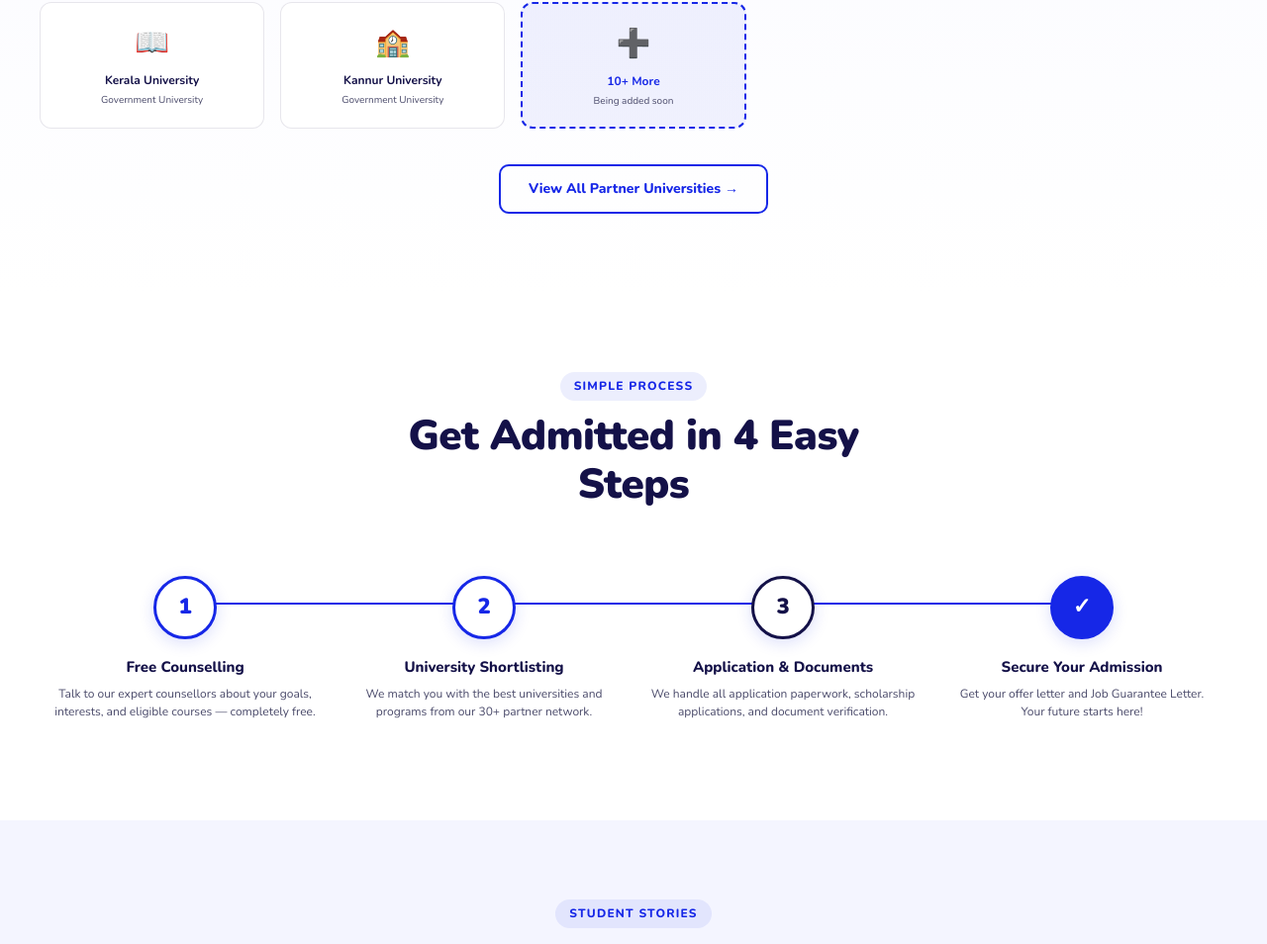
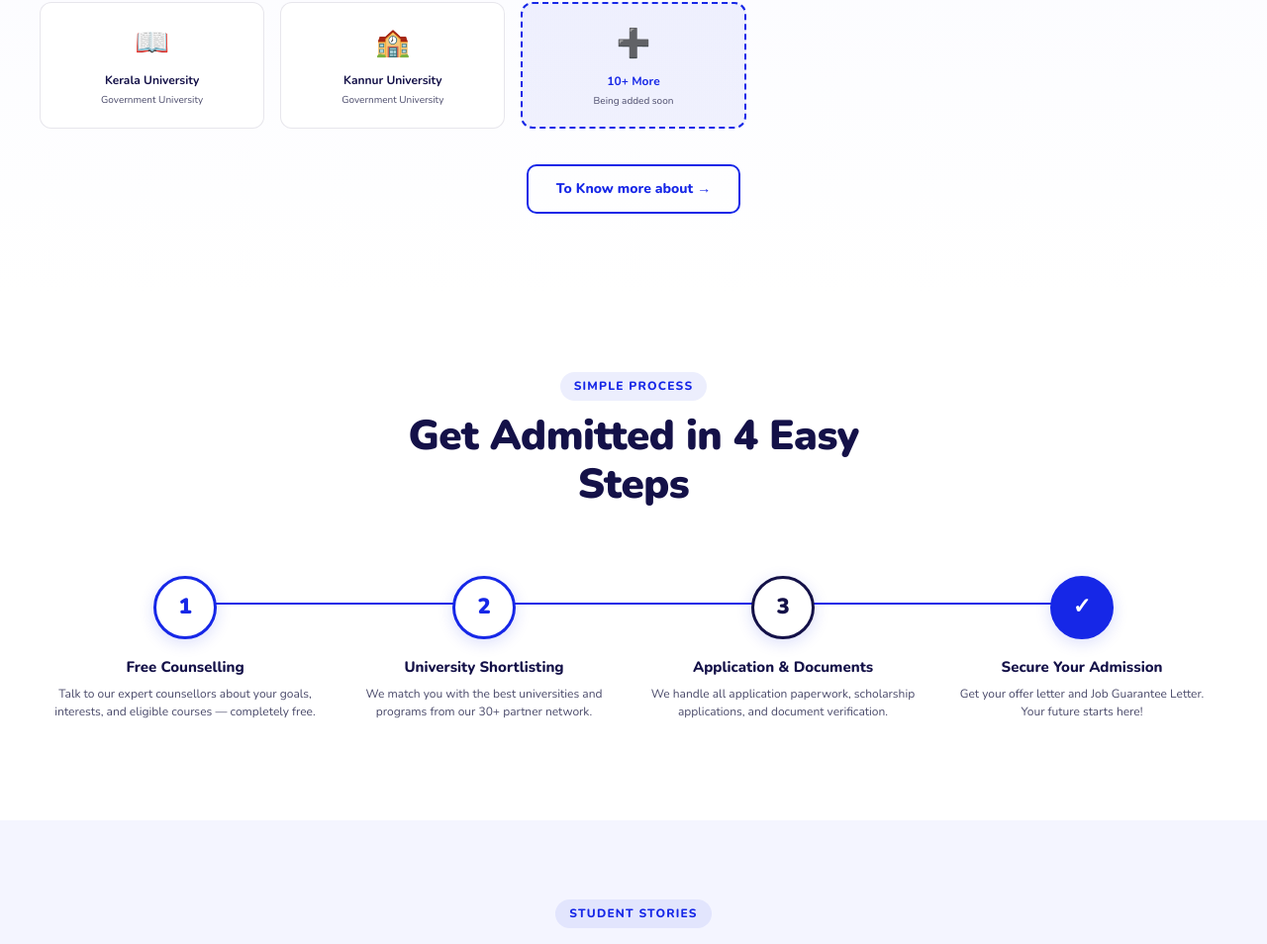
Before and after one commit to ashaantony8/Website, a plain HTML site: page index.html in a window 1280 px wide. Shown: the part 3487-4441 px from the top of the page at 99% size. Drawn offline with nearby package versions, Linux system fonts and the light colour scheme.

Commit message:
sentence

```diff
--- a/index.html
+++ b/index.html
@@ -1700,7 +1700,7 @@
                 </div>
             </div>
             <div class="uni-cta-wrap reveal">
-                <a href="contactus.html" class="btn-outline">View All Partner Universities →</a>
+                <a href="contactus.html" class="btn-outline">To Know more about →</a>
             </div>
         </div>
     </section>
```
